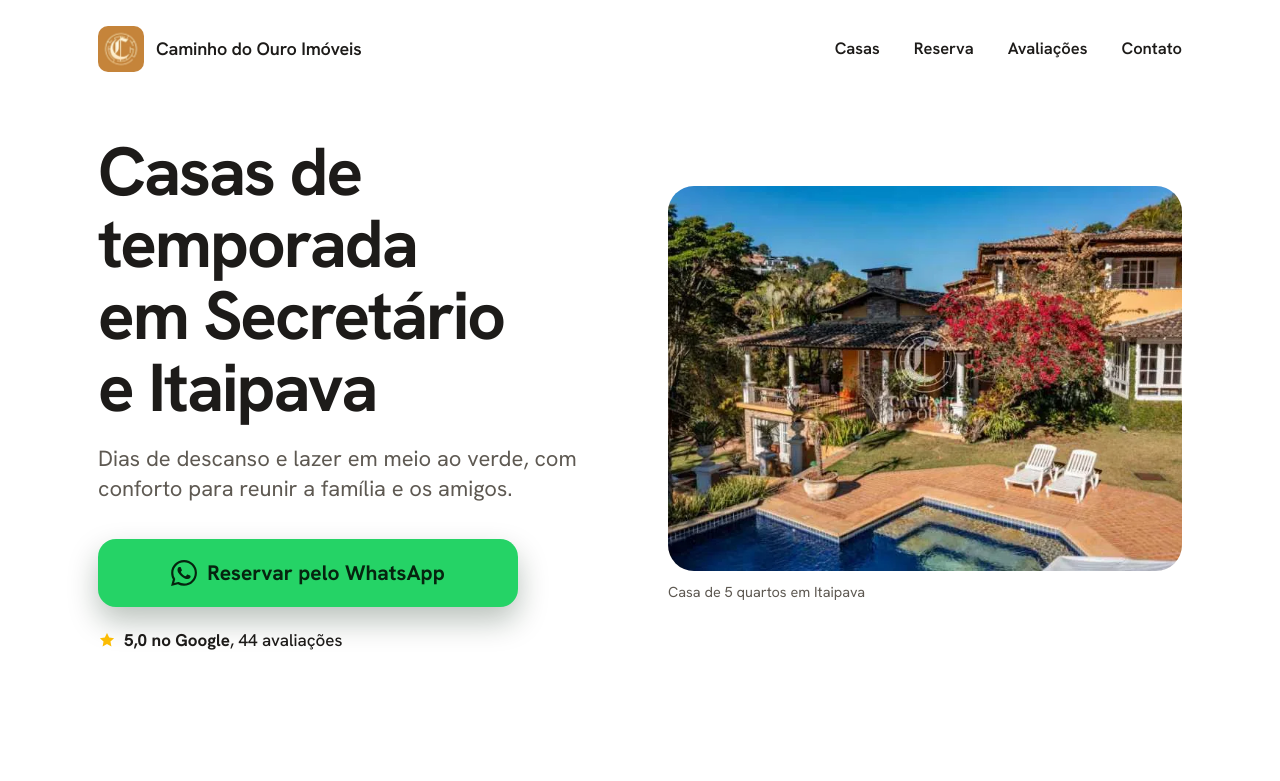
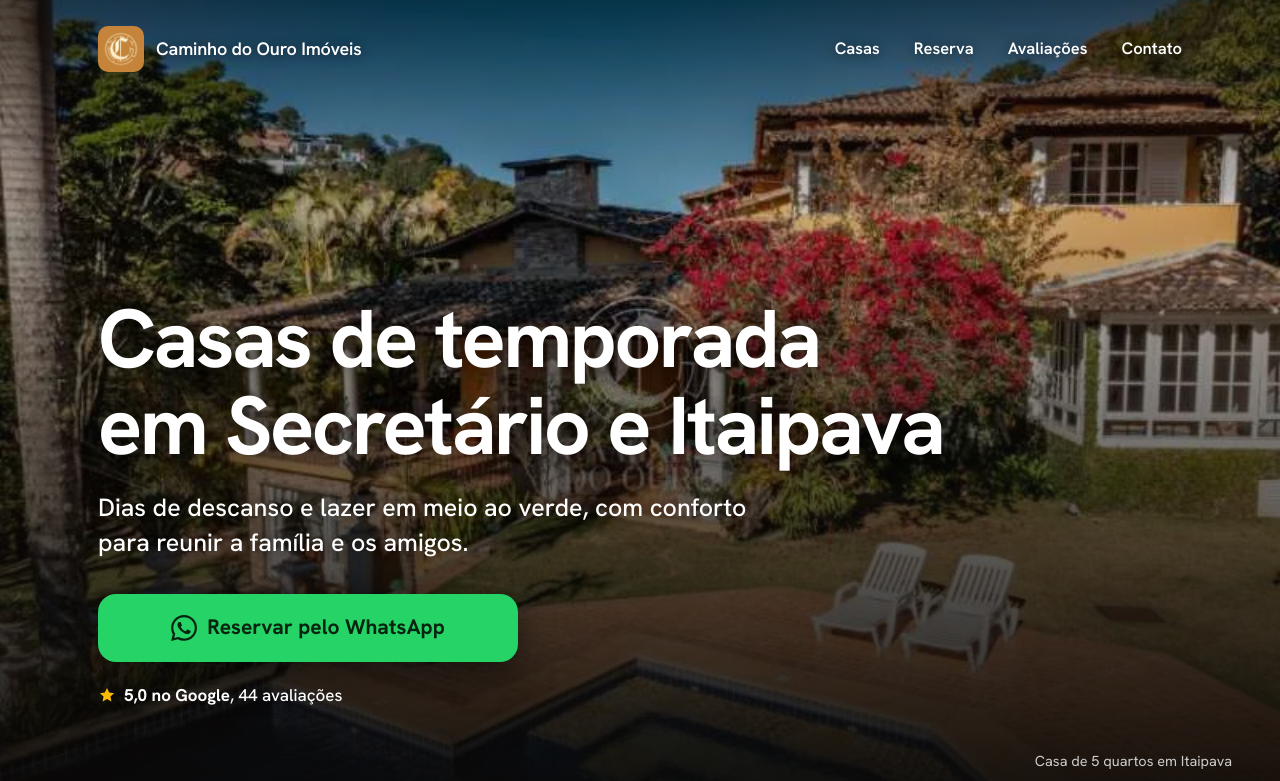
Before and after one commit to gabrielbernardeschagas-cmd/esbocos-virtus, a plain HTML site: page docs/caminho-do-ouro/index.html in a window 1280 px wide. Shown: the top 781 px of the page. Drawn offline with Linux system fonts and the light colour scheme.

Commit message:
Caminho do Ouro: primeira dobra no modelo (foto em tela cheia)
Co-Authored-By: Claude Fable 5.2 <noreply@anthropic.com>

```diff
--- a/docs/caminho-do-ouro/index.html
+++ b/docs/caminho-do-ouro/index.html
@@ -290,6 +290,30 @@ footer .cred { margin-top: 26px; font-size: 13.5px; }
   .grade { grid-template-columns: repeat(3, minmax(0, 1fr)); gap: 0 32px; }
   .tira { height: 240px; }
   .casa h3 { font-size: 25px; }
+}
+
+/* primeira dobra no modelo da casa (24/11): foto em tela cheia, sombra preta forte, nome e botão em destaque */
+header#topo { position: relative; min-height: 100vh; min-height: 100svh; display: flex; flex-direction: column; color: #fff; background: #1D1B19; overflow: hidden; }
+header#topo::after { content: ""; position: absolute; inset: 0; pointer-events: none;
+  background: linear-gradient(180deg, rgba(10,8,6,.66) 0%, rgba(10,8,6,.2) 26%, rgba(10,8,6,.52) 52%, rgba(10,8,6,.95) 100%); }
+header#topo .topo { position: relative; z-index: 1; }
+header#topo .marca, header#topo .menu a { color: #fff; text-shadow: 0 1px 12px rgba(0, 0, 0, .6); }
+.hero { flex: 1; display: flex; flex-direction: column; padding: 0; }
+.hero .largo { display: block; width: 100%; margin-top: auto; padding-bottom: 52px; }
+.hero .largo > div { position: relative; z-index: 1; }
+.hero figure { position: absolute; inset: 0; margin: 0; }
+.hero figure img { width: 100%; height: 100%; aspect-ratio: auto; object-fit: cover; object-position: 50% 50%; border-radius: 0; }
+.hero figcaption { position: absolute; z-index: 2; left: 20px; bottom: 16px; margin: 0; color: rgba(255, 255, 255, .78); }
+.hero h1 { color: #fff; font-size: clamp(44px, 12.4vw, 72px); text-shadow: 0 2px 28px rgba(0, 0, 0, .55); }
+.hero .lead { color: #fff; font-weight: 500; text-shadow: 0 1px 14px rgba(0, 0, 0, .6); }
+.hero .btn { box-shadow: 0 14px 34px rgba(0, 0, 0, .5); }
+.hero .nota { color: #fff; }
+@media (min-width: 900px) {
+  .hero { padding-top: 0; }
+  .hero .largo { display: block; padding-bottom: 92px; }
+  .hero h1 { font-size: clamp(68px, 6.4vw, 100px); max-width: 11em; }
+  .hero .lead { font-size: 25px; max-width: 26em; }
+  .hero figcaption { left: auto; right: 48px; bottom: 28px; }
 }
 @keyframes rolo { to { transform: translateX(calc(-50% - 11px)); } }
 @media (prefers-reduced-motion: reduce) {
```
